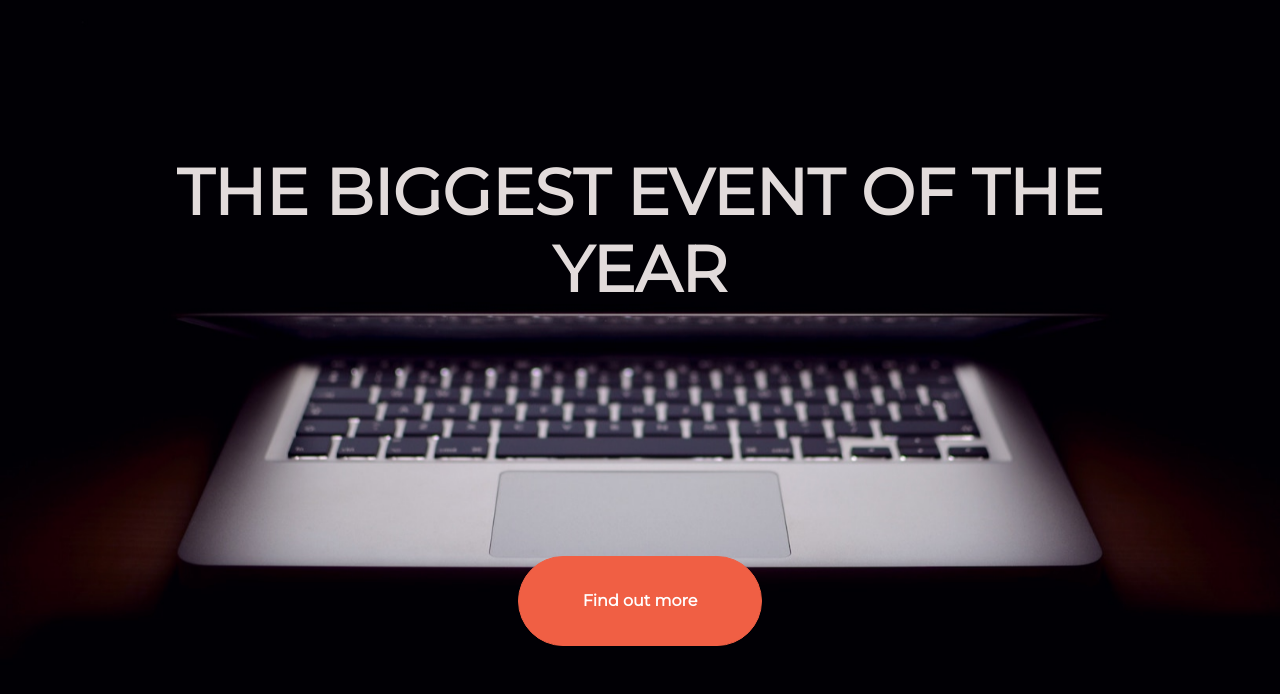
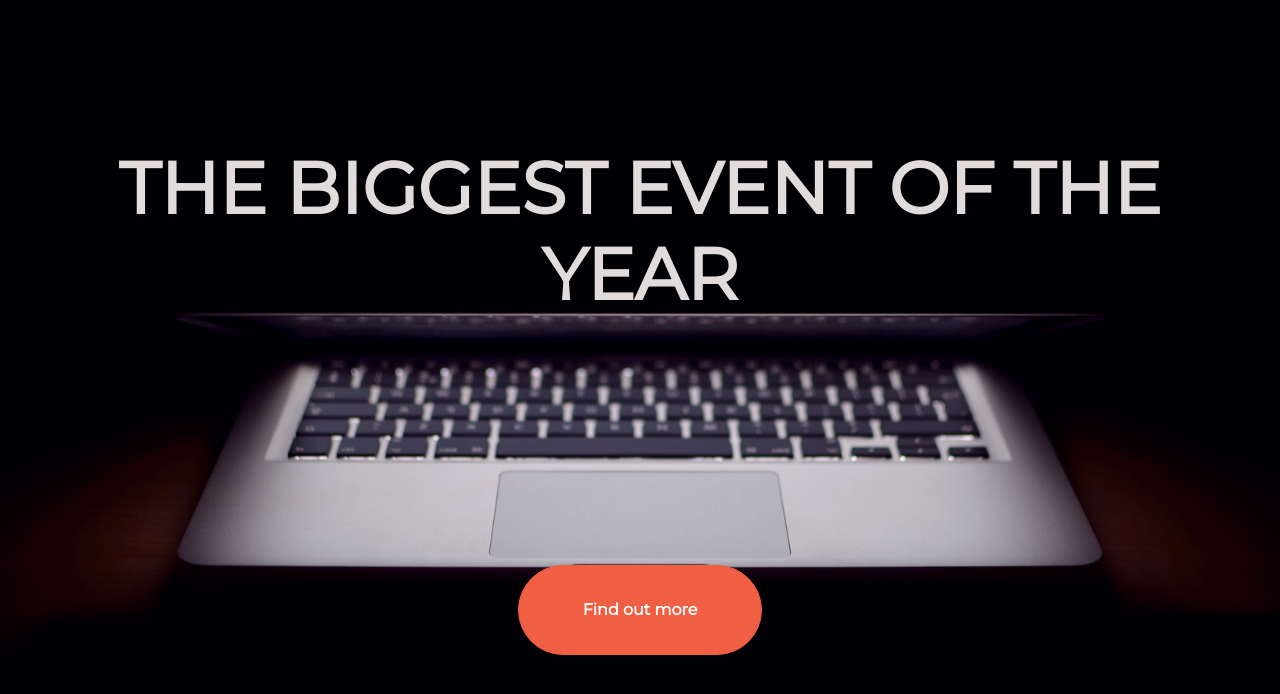
Before and after one commit to DatBanh/my-fist-startup-website, a plain HTML site: page index.html in a window 1280 px wide. Drawn offline with nearby package versions, Linux system fonts and the light colour scheme.

Commit message:
Update style.css

```diff
--- a/style.css
+++ b/style.css
@@ -10,12 +10,12 @@ body {
     background-size: cover;
   }
   h1{
-    font-size: 4rem;
+    font-size: 4.5rem;
     color: #e2dbdb;
   }
 
   hr {
-    max-width: 65px;
+    max-width: 69px;
     border-width: 3px;
     border-color: #F05F44;
 
@@ -26,7 +26,7 @@ body {
     height: 15rem;
   }
 .btn{
-    font-weight: 700;
+    font-weight: 800;
     border-radius: 300px;
 }
 .btn-xl{
```
